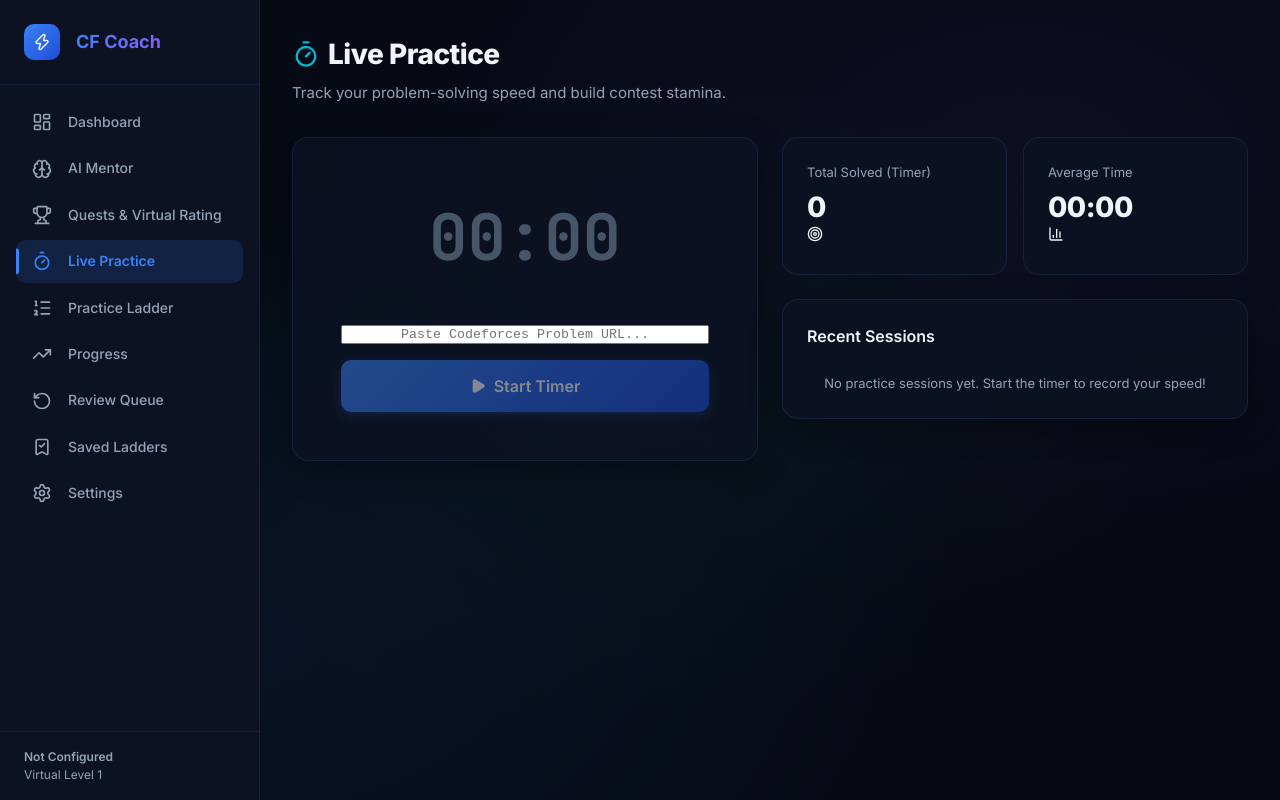
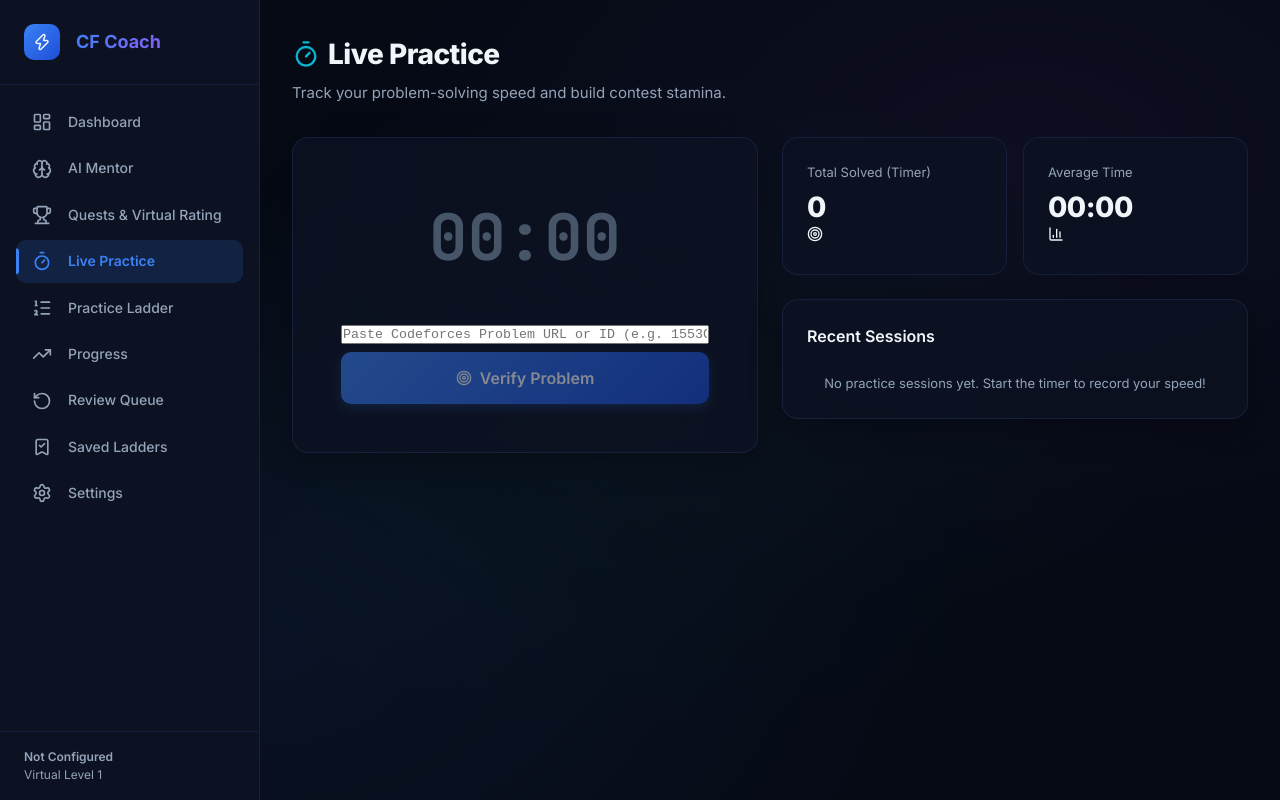
Before and after one commit to Aaditya4676/cf-coach, a Next.js app: page /practice in a window 1280 px wide. Built offline with nearby package versions, Linux system fonts and the light colour scheme.

Commit message:
feat: add vercel analytics

```diff
--- a/package.json
+++ b/package.json
@@ -11,6 +11,7 @@
   "dependencies": {
     "@google/generative-ai": "^0.24.1",
     "@supabase/supabase-js": "^2.104.1",
+    "@vercel/analytics": "^2.0.1",
     "date-fns": "^4.1.0",
     "lucide-react": "^1.11.0",
     "next": "16.2.4",
--- /dev/null
+++ b/src/app/api/problem/route.ts
@@ -0,0 +1,31 @@
+import { NextRequest, NextResponse } from 'next/server';
+import { getAllProblems } from '@/lib/codeforces';
+
+export async function GET(request: NextRequest) {
+  try {
+    const searchParams = request.nextUrl.searchParams;
+    const contestId = parseInt(searchParams.get('contestId') || '0', 10);
+    const index = searchParams.get('index')?.toUpperCase();
+
+    if (!contestId || !index) {
+      return NextResponse.json({ error: 'Missing contestId or index' }, { status: 400 });
+    }
+
+    // getAllProblems is cached by Next.js fetch, so this is fast after the first call
+    const { problems } = await getAllProblems();
+
+    const problem = problems.find(p => p.contestId === contestId && p.index === index);
+
+    if (!problem) {
+      return NextResponse.json({ error: 'Problem not found' }, { status: 404 });
+    }
+
+    return NextResponse.json({ problem });
+  } catch (error) {
+    console.error('Problem fetch error:', error);
+    return NextResponse.json(
+      { error: error instanceof Error ? error.message : 'Failed to fetch problem' },
+      { status: 500 }
+    );
+  }
+}
--- a/src/app/layout.tsx
+++ b/src/app/layout.tsx
@@ -1,6 +1,7 @@
 import type { Metadata } from "next";
 import "./globals.css";
 import { Sidebar } from "@/components/Sidebar";
+import { Analytics } from "@vercel/analytics/react";
 
 export const metadata: Metadata = {
   title: "CF Coach — Codeforces Coaching Agent",
@@ -22,6 +23,7 @@ export default function RootLayout({
             {children}
           </main>
         </div>
+        <Analytics />
       </body>
     </html>
   );
--- a/src/app/practice/page.tsx
+++ b/src/app/practice/page.tsx
@@ -15,6 +15,20 @@ function formatTime(seconds: number) {
   return `${m.toString().padStart(2, '0')}:${s.toString().padStart(2, '0')}`;
 }
 
+function parseProblemInput(input: string): { contestId: number; index: string } | null {
+  input = input.trim();
+  let match = input.match(/contest\/(\d+)\/problem\/([A-Za-z0-9]+)/i);
+  if (match) return { contestId: parseInt(match[1]), index: match[2].toUpperCase() };
+
+  match = input.match(/problemset\/problem\/(\d+)\/([A-Za-z0-9]+)/i);
+  if (match) return { contestId: parseInt(match[1]), index: match[2].toUpperCase() };
+
+  match = input.match(/^(\d+)\s*([A-Za-z0-9]+)$/i);
+  if (match) return { contestId: parseInt(match[1]), index: match[2].toUpperCase() };
+
+  return null;
+}
+
 export default function PracticePage() {
   const { handle, isReady } = useCFHandle();
   const [sessions, setSessions] = useState<SolveSession[]>([]);
@@ -25,6 +39,10 @@ export default function PracticePage() {
   const [elapsed, setElapsed] = useState(0);
   const [isPolling, setIsPolling] = useState(false);
   const timerRef = useRef<NodeJS.Timeout | null>(null);
+
+  const [verifying, setVerifying] = useState(false);
+  const [verifiedProblem, setVerifiedProblem] = useState<CFProblem | null>(null);
+  const [verifyError, setVerifyError] = useState<string | null>(null);
 
   // Load data
   useEffect(() => {
@@ -112,13 +130,37 @@ export default function PracticePage() {
     };
   }, [activeSession, handle]);
 
+  const verifyProblem = async () => {
+    const parsed = parseProblemInput(urlInput);
+    if (!parsed) {
+      setVerifyError('Invalid format. Use URL or ID like "1553C"');
+      return;
+    }
+
+    setVerifying(true);
+    setVerifyError(null);
+    try {
+      const res = await fetch(`/api/problem?contestId=${parsed.contestId}&index=${parsed.index}`);
+      if (!res.ok) {
+        throw new Error('Problem not found');
+      }
+      const data = await res.json();
+      setVerifiedProblem(data.problem);
+    } catch (err) {
+      setVerifyError(err instanceof Error ? err.message : 'Error fetching problem');
+    } finally {
+      setVerifying(false);
+    }
+  };
+
   const startPractice = () => {
     if (!handle || !urlInput.trim() || activeSession) return;
 
     const newSession: SolveSession = {
       id: crypto.randomUUID(),
       handle,
-      problemUrl: urlInput.trim(),
+      problemUrl: verifiedProblem ? `https://codeforces.com/problemset/problem/${verifiedProblem.contestId}/${verifiedProblem.index}` : urlInput.trim(),
+      problemInfo: verifiedProblem || undefined,
       startTime: new Date().toISOString(),
       status: 'active'
     };
@@ -175,20 +217,44 @@ export default function PracticePage() {
             <div className="w-full max-w-md mx-auto">
               <input
                 type="text"
-                placeholder="Paste Codeforces Problem URL..."
+                placeholder="Paste Codeforces Problem URL or ID (e.g. 1553C)"
                 value={urlInput}
-                onChange={(e) => setUrlInput(e.target.value)}
-                className="input-field mb-md w-full"
+                onChange={(e) => {
+                  setUrlInput(e.target.value);
+                  setVerifiedProblem(null);
+                  setVerifyError(null);
+                }}
+                className="input-field mb-sm w-full"
                 style={{ textAlign: 'center', fontFamily: 'monospace' }}
               />
+
+              {verifyError && (
+                <div className="text-red-500 text-xs mb-sm">{verifyError}</div>
+              )}
+
+              {!verifiedProblem ? (
+                <button
+                  className="btn btn-primary w-full flex items-center justify-center gap-sm"
+                  onClick={verifyProblem}
+                  disabled={!urlInput.trim() || verifying}
+                  style={{ padding: '16px', fontSize: '16px' }}
+                >
+                  {verifying ? <Loader2 size={16} className="spinner" /> : <Target size={16} />} Verify Problem
+                </button>
+              ) : (
+                <div className="flex flex-col gap-sm">
+                  <div className="text-sm p-sm rounded border" style={{ borderColor: 'var(--accent-emerald)', background: 'var(--accent-emerald-dim)', color: 'var(--accent-emerald)' }}>
+                    ✅ Verified: <strong>{verifiedProblem.contestId}{verifiedProblem.index} - {verifiedProblem.name}</strong> ({verifiedProblem.rating || 'Unrated'})
+                  </div>
                   <button
                     className="btn btn-primary w-full flex items-center justify-center gap-sm"
                     onClick={startPractice}
-                disabled={!urlInput.trim()}
                     style={{ padding: '16px', fontSize: '16px' }}
                   >
                     <Play fill="currentColor" size={16} /> Start Timer
                   </button>
+                </div>
+              )}
             </div>
           ) : (
             <div className="w-full max-w-md mx-auto">
--- a/src/lib/quests.ts
+++ b/src/lib/quests.ts
@@ -78,6 +78,12 @@ export function recordFailedQuest(handle: string): VirtualProfile {
 export function convertActionItemsToQuests(handle: string, items: ActionItem[]): Quest[] {
   const existing = getQuests(handle);
 
+  // Prevent stacking: if there are active quests, don't add new ones
+  const activeQuests = existing.filter(q => q.status === 'active');
+  if (activeQuests.length > 0) {
+    return [];
+  }
+
   const xpMap = {
     high: 50,
     medium: 20,
```
Also changed, not shown: 1 other file (tests, documents, lock files or other folders). Lines whose indentation alone changed are shown as unchanged.
